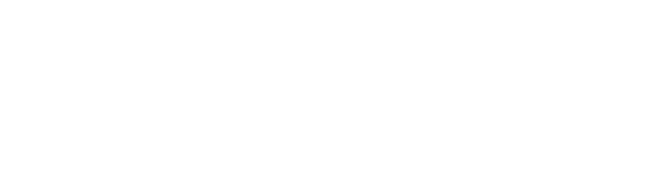
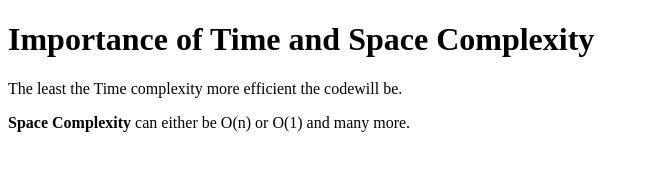
Before and after one commit to acciojob/time-and-space-complexity-kittu246, a website: page main.html in a window 1280 px wide. Shown: the whole page, without its empty margins (0-649 px from the left). Drawn offline with Linux system fonts and the light colour scheme.

Commit message:
created a submission

```diff
--- a/main.html
+++ b/main.html
@@ -8,6 +8,10 @@
 
 <body>
 	<!-- the entire body must be written by student -->
+	<h1>Importance of Time and Space Complexity</h1>
+	<p>The least the Time complexity more efficient the codewill be.</P>
+	<p><b>Space Complexity</b> can either be O(n) or O(1) and many more.</P>
+
     <script type="text/javascript" src="./script.js">
 </script>
 
```
